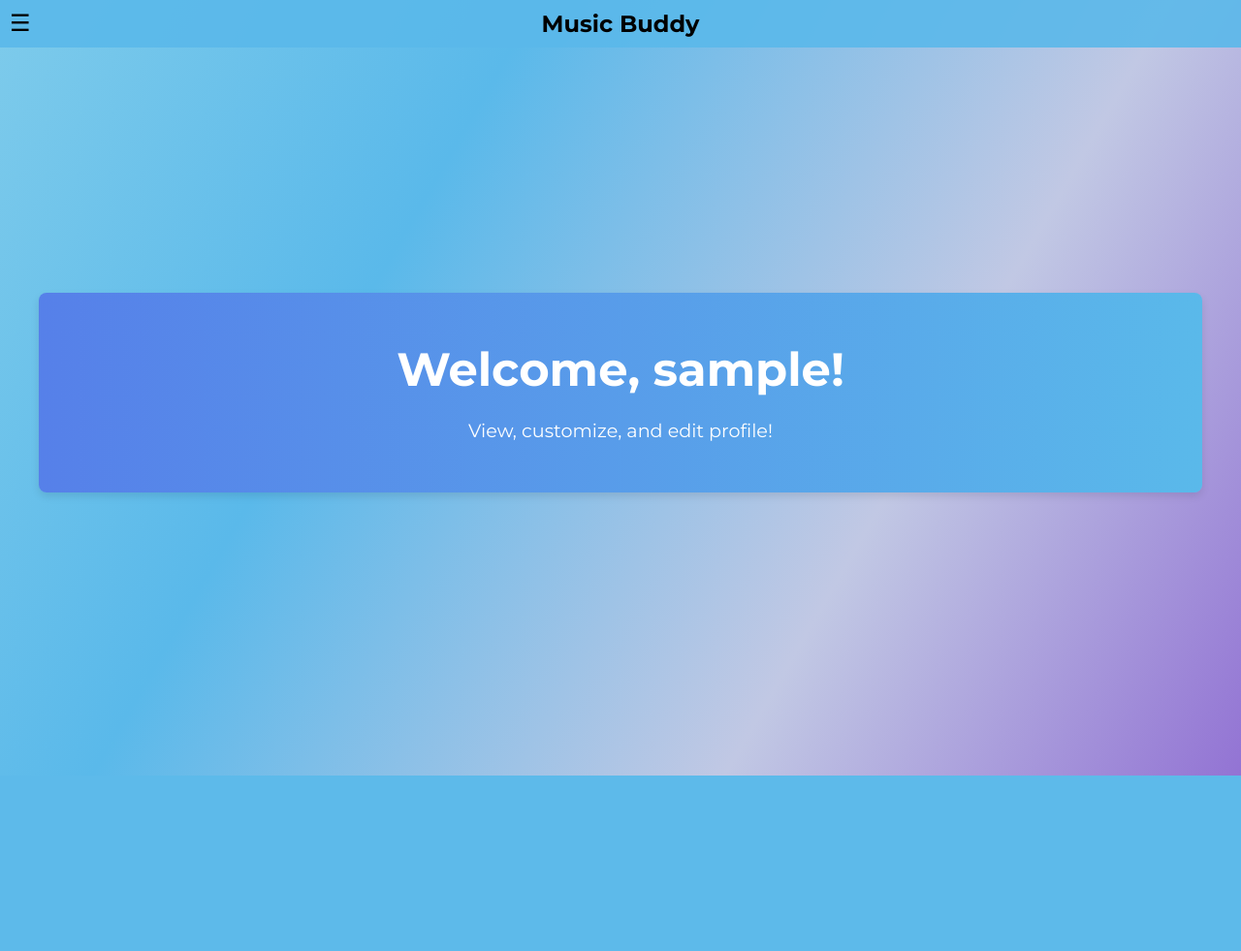
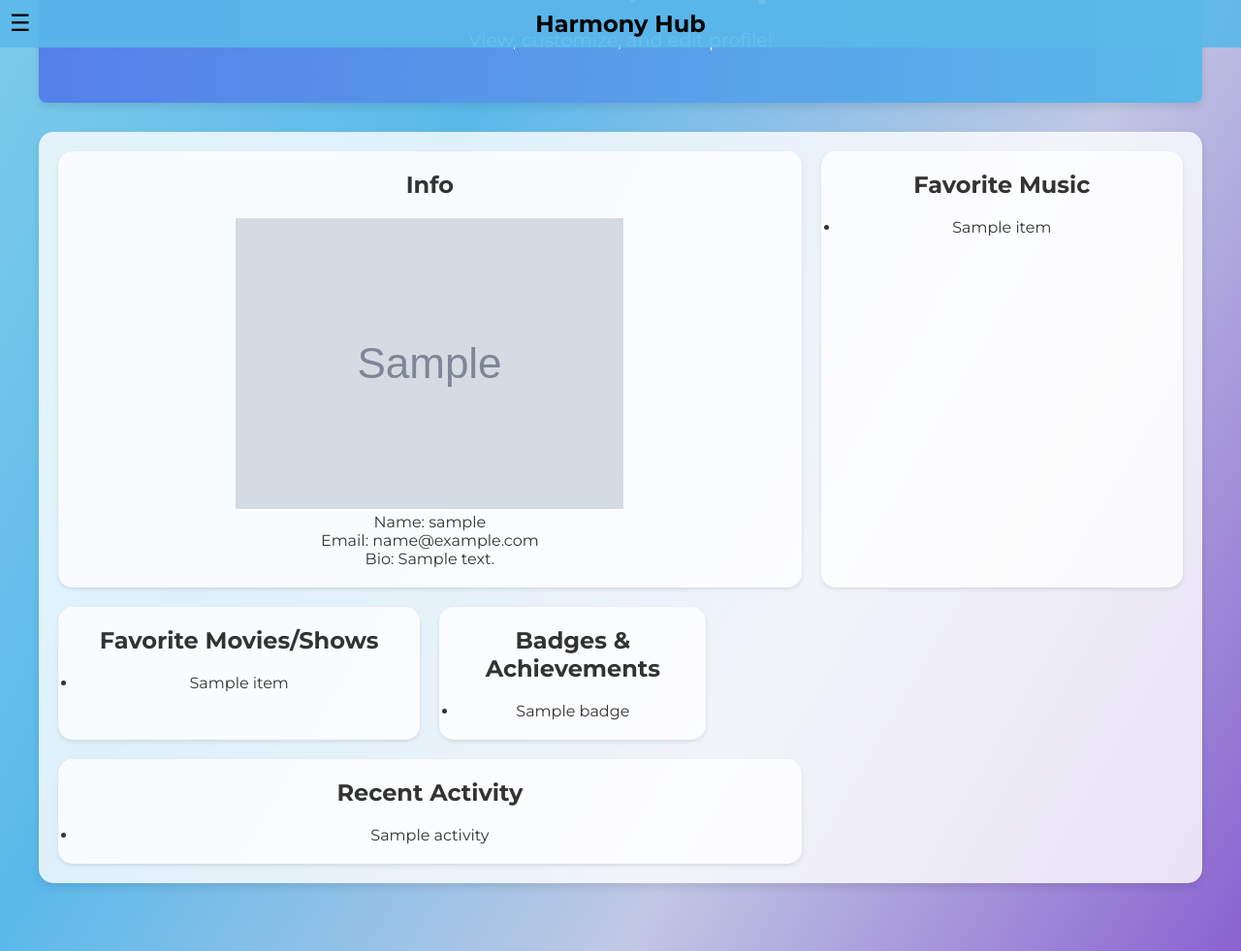
Before and after one commit to rinabug/harmony-hub, a Flask app: template templates/profile.html in a window 1280 px wide. Shown: the whole page at 97% size. Before the commit the page ends 800 px from the top, so only its background shows below. Run offline with Flask 3, Linux system fonts and the light colour scheme; the template is opened without the code that fills it: most values are stand-ins (such as "Sample title", 1, 10 or a date in 2020); grey boxes marked "Sample" are stand-in pictures.

Commit message:
finished all design and added new logo

```diff
--- a/static/css/styles.css
+++ b/static/css/styles.css
@@ -226,8 +226,8 @@ a:hover {
 
 .site-logo {
     display: block;
-    max-width: 200px;
-    margin-bottom: 20px;
+    max-width: 400px;
+    margin-bottom: 16px;
 }
 
 .start-page-container h1 {
--- a/templates/profile.html
+++ b/templates/profile.html
@@ -3,7 +3,7 @@
 <head>
     <meta charset="UTF-8">
     <meta name="viewport" content="width=device-width, initial-scale=1.0">
-    <title>Profile - Music Buddy</title>
+    <title>Profile</title>
     <link rel="stylesheet" href="{{ url_for('static', filename='css/styles.css') }}">
     <link href="https://fonts.googleapis.com/css2?family=Montserrat:wght@400;700&family=Roboto:wght@400;700&display=swap" rel="stylesheet">
     <link rel="stylesheet" href="https://cdnjs.cloudflare.com/ajax/libs/font-awesome/6.0.0-beta3/css/all.min.css">
@@ -11,7 +11,7 @@
 <body>
     <header>
         <button class="menu-toggle" id="menu-toggle">&#9776;</button>
-        <h1>Music Buddy</h1>
+        <h1>Harmony Hub</h1>
     </header>
 
     <div id="main-container">
@@ -39,7 +39,63 @@
                     <p>View, customize, and edit profile!</p>
                 </div>
             </section>
-
+            <section class="bento-box-section">
+                <div class="bento-box-container">
+                    <div class="bento-item large">
+                        <h2>Info</h2>
+                        <div class="profile-info">
+                            <img src="{{ profile_picture_url }}" alt="Profile Picture" class="profile-picture">
+                            <p>Name: {{ username }}</p>
+                            <p>Email: {{ email }}</p>
+                            <p>Bio: {{ bio }}</p>
+                        </div>
+                    </div>
+                    <div class="bento-item medium">
+                        <h2>Favorite Music</h2>
+                        <div id="favoriteMusicContent">
+                            <!-- Favorite songs/artists/genres content will be loaded dynamically -->
+                            <ul>
+                                {% for item in favorite_music %}
+                                    <li>{{ item }}</li>
+                                {% endfor %}
+                            </ul>
+                        </div>
+                    </div>
+                    <div class="bento-item medium">
+                        <h2>Favorite Movies/Shows</h2>
+                        <div id="favoriteMoviesContent">
+                            <!-- Favorite movies/shows content will be loaded dynamically -->
+                            <ul>
+                                {% for item in favorite_movies %}
+                                    <li>{{ item }}</li>
+                                {% endfor %}
+                            </ul>
+                        </div>
+                    </div>
+                    <div class="bento-item small">
+                        <h2>Badges & Achievements</h2>
+                        <div id="badgesContent">
+                            <!-- Badges and achievements content will be loaded dynamically -->
+                            <ul>
+                                {% for badge in badges %}
+                                    <li>{{ badge }}</li>
+                                {% endfor %}
+                            </ul>
+                        </div>
+                    </div>
+                    <div class="bento-item large">
+                        <h2>Recent Activity</h2>
+                        <div id="recentActivityContent">
+                            <!-- Recent activity content will be loaded dynamically -->
+                            <ul>
+                                {% for activity in recent_activity %}
+                                    <li>{{ activity }}</li>
+                                {% endfor %}
+                            </ul>
+                        </div>
+                    </div>
+                </div>
+            </section>
 
         </main>
     </div>
```
Also changed, not shown: static/images/logo.png.
